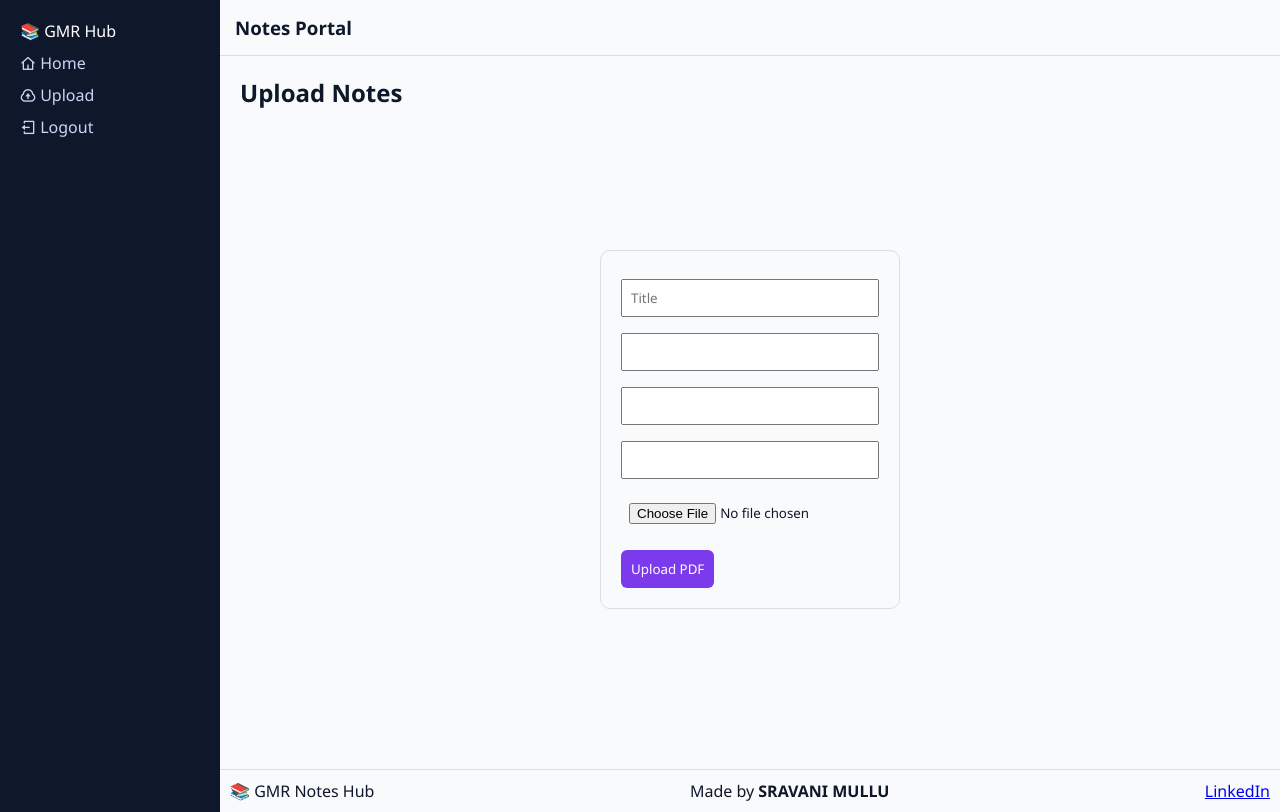
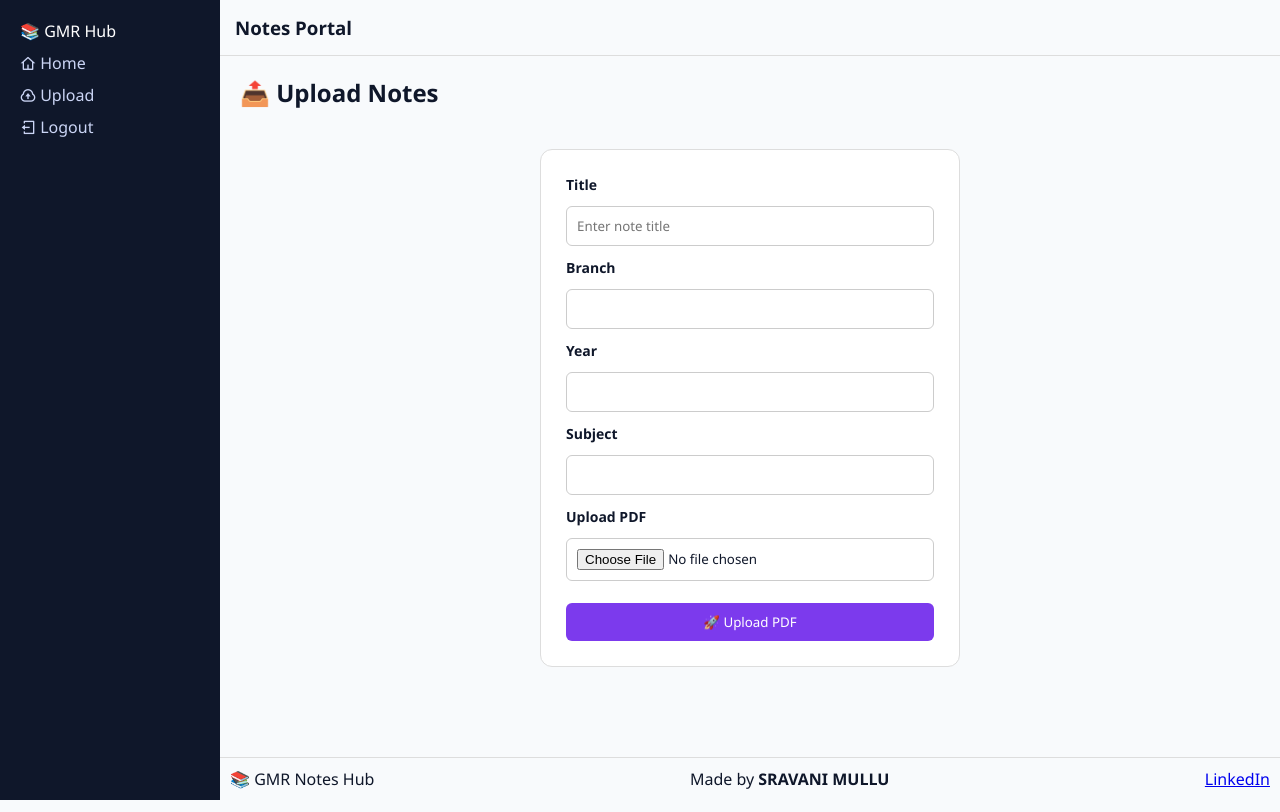
Before and after one commit to Sravanii-89/notes-hub, a Flask app: page /upload in a window 1280 px wide. Run offline with Flask 3, Linux system fonts and the light colour scheme; the visitor is signed in with stand-in values (Sample User, id 1); some libraries are stand-ins or nearby versions.

Commit message:
fied upload page

```diff
--- a/app.py
+++ b/app.py
@@ -241,16 +241,18 @@ def download(note_id):
     cur.execute("SELECT file_path FROM notes WHERE id=%s", (note_id,))
     note = cur.fetchone()
 
-    if note:
-        cur.execute("UPDATE notes SET downloads = downloads + 1 WHERE id=%s", (note_id,))
-        conn.commit()
+    if not note:
+        return "File not found"
+
+    file_url = note[0]
+
+    cur.execute("UPDATE notes SET downloads = downloads + 1 WHERE id=%s", (note_id,))
+    conn.commit()
 
     cur.close()
     conn.close()
 
-    if note:
-        return redirect(note[0])
-    return "File not found"
+    return redirect(file_url)
 
 
 if __name__ == "__main__":
--- a/static/css/style.css
+++ b/static/css/style.css
@@ -109,3 +109,37 @@ button {
     display: flex;
     justify-content: space-between;
 }
+/* UPLOAD PAGE */
+.upload-container {
+    display: flex;
+    justify-content: center;
+    align-items: center;
+    margin-top: 40px;
+}
+
+.upload-box {
+    width: 100%;
+    max-width: 420px;
+    padding: 25px;
+    border-radius: 12px;
+    background: white;
+    border: 1px solid #ddd;
+    display: flex;
+    flex-direction: column;
+    gap: 12px;
+}
+
+.upload-box label {
+    font-size: 14px;
+    font-weight: 600;
+}
+
+.upload-box input {
+    padding: 10px;
+    border-radius: 6px;
+    border: 1px solid #ccc;
+}
+
+.upload-box button {
+    margin-top: 10px;
+}
--- a/templates/notes.html
+++ b/templates/notes.html
@@ -22,9 +22,9 @@
 
             <a href="{{ note[2] }}" target="_blank">📄 View</a>
 
-            <a href="/download/{{ note[0] }}">
-                <button>📥 Download</button>
-            </a>
+          <a href="/download/{{ note[0] }}">
+    <button>📥 Download</button>
+</a>
         </div>
     {% endfor %}
 {% else %}
--- a/templates/upload.html
+++ b/templates/upload.html
@@ -1,26 +1,31 @@
 {% extends "base.html" %}
 {% block content %}
 
-<h2 class="section-title">Upload Notes</h2>
+<h2 class="section-title">📤 Upload Notes</h2>
 
-<div class="auth-container">
-<div class="auth-box">
+<div class="upload-container">
 
-<form method="POST" enctype="multipart/form-data">
+    <form method="POST" enctype="multipart/form-data" class="upload-box">
 
-<input type="text" name="title" placeholder="Title" required>
+        <label>Title</label>
+        <input type="text" name="title" placeholder="Enter note title" required>
 
-<input type="text" name="branch" value="{{ branch }}" readonly>
-<input type="text" name="year" value="{{ year }}" readonly>
-<input type="text" name="subject" value="{{ subject }}" readonly>
+        <label>Branch</label>
+        <input type="text" name="branch" value="{{ branch }}" readonly>
 
-<input type="file" name="file" accept="application/pdf" required>
+        <label>Year</label>
+        <input type="text" name="year" value="{{ year }}" readonly>
 
-<button type="submit">Upload PDF</button>
+        <label>Subject</label>
+        <input type="text" name="subject" value="{{ subject }}" readonly>
 
-</form>
+        <label>Upload PDF</label>
+        <input type="file" name="file" accept="application/pdf" required>
 
-</div>
+        <button type="submit">🚀 Upload PDF</button>
+
+    </form>
+
 </div>
 
 {% endblock %}
```
